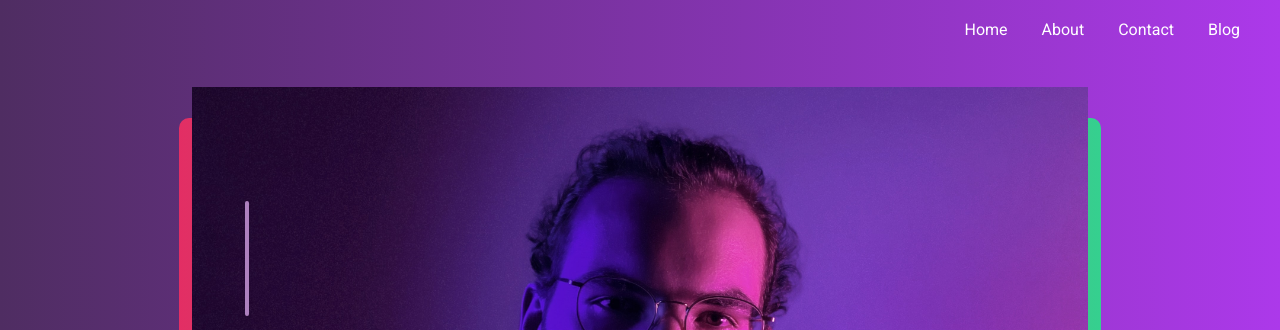
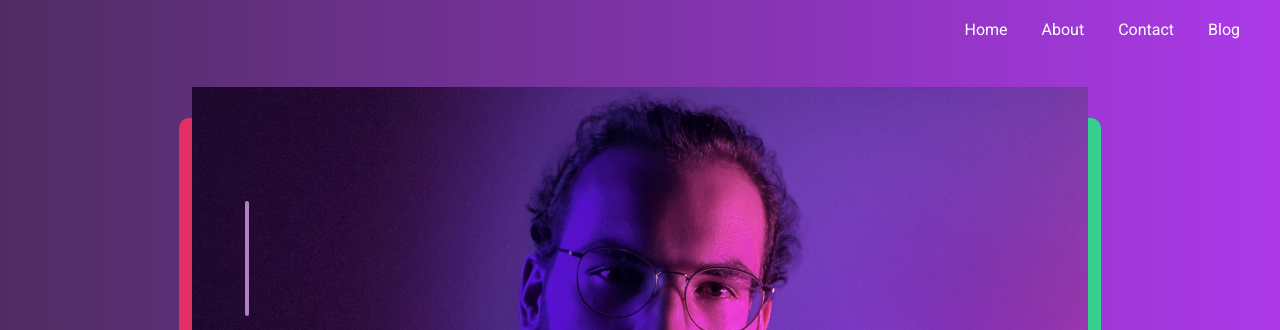
Before and after one commit to Samiksha-lync/portfolio, a plain HTML site: page index.html in a window 1280 px wide. Shown: the top 330 px of the page. Drawn offline with Linux system fonts and the light colour scheme.

Commit message:
final commit

```diff
--- a/style.css
+++ b/style.css
@@ -46,9 +46,9 @@
   width: 70%;
   height: 90%;
   margin-top: 2rem;
-  background-image: url(Images/simon-de-vries-UQluWXKUn7A-unsplash.jpg);
+  background-image: url('images/simon-de-vries-UQluWXKUn7A-unsplash.jpg');
   background-size: cover;
-  background-position: 0 -280px;
+  background-position: center;
   background-repeat: no-repeat;
   position: relative;
 }
```
